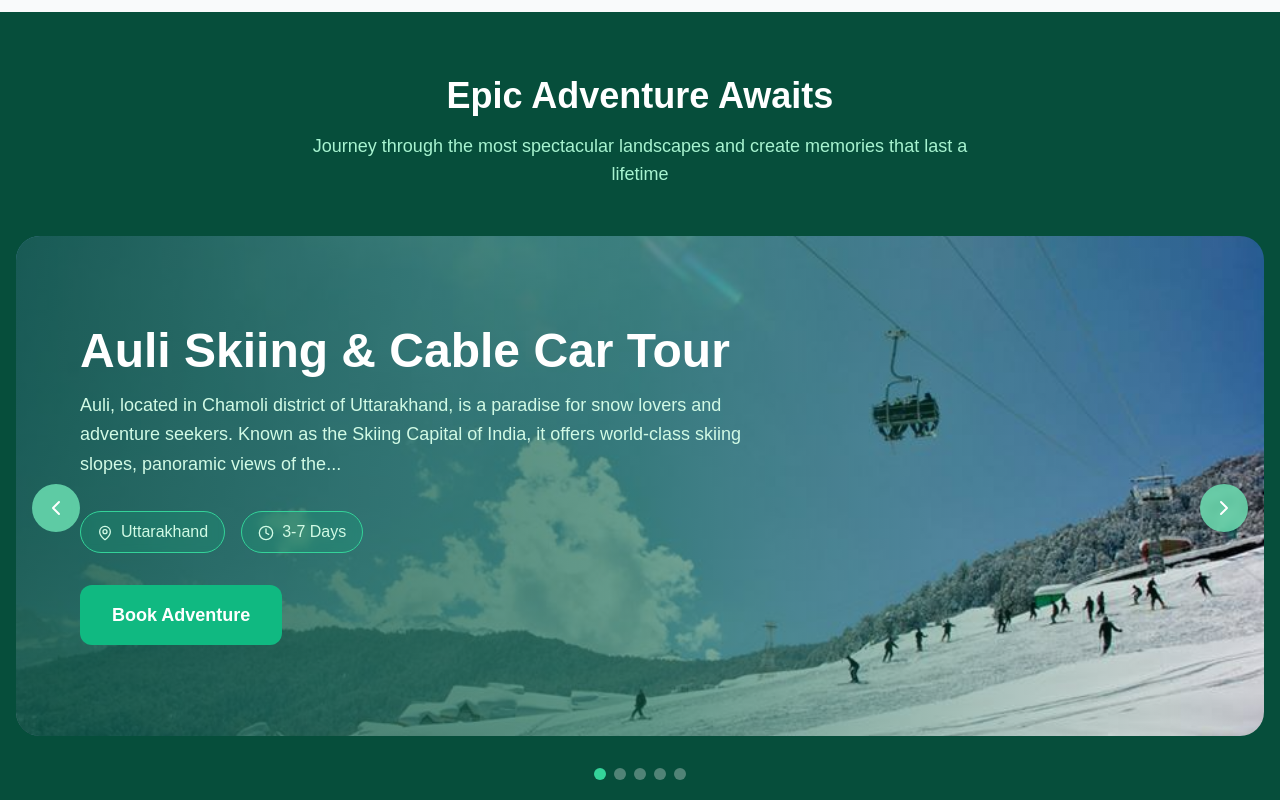
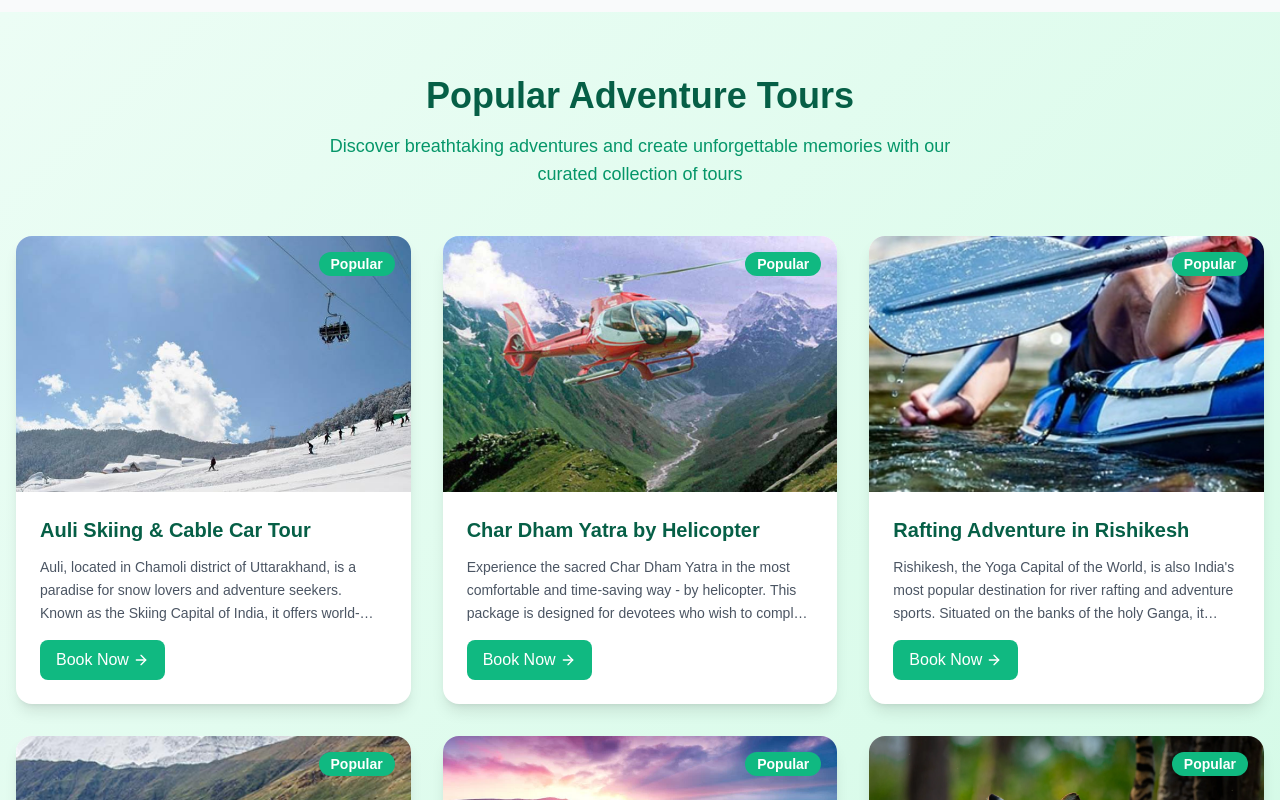
Before and after one commit to VaibhaRanghar/Explore-Case, a Next.js app: page / in a window 1280 px wide. Shown: the part 2500-3300 px from the top of the page. Built offline with nearby package versions, Linux system fonts and the light colour scheme.

Commit message:
Adventures design changed

```diff
--- a/src/components/AdventureTourDesigns.tsx
+++ b/src/components/AdventureTourDesigns.tsx
@@ -1,6 +1,12 @@
 "use client";
-import React, { useState } from "react";
-import { ChevronLeft, ChevronRight, MapPin, Clock } from "lucide-react";
+import React from "react";
+import {
+  // ChevronLeft,
+  // ChevronRight,
+  // MapPin,
+  // Clock,
+  ArrowRight,
+} from "lucide-react";
 import Image from "next/image";
 import { useRouter } from "next/navigation";
 
@@ -35,109 +41,72 @@ const datax = [
     description:
       "The Valley of Flowers National Park, a UNESCO World Heritage Site, is one of the most stunning treks in India. Nestled in the Chamoli district of Uttarakhand, this breathtaking valley is famous for its endless meadows of alpine flowers, snow-clad peaks, and rare Himalayan wildlife. Located at an altitude of 3,658 meters, the valley is open only during the monsoon season (July to September), when thousands of colorful flowers bloom, making it a true paradise for nature lovers, photographers, and trekkers.",
   },
+  {
+    images: "/adventures/jim corbett.webp",
+    name: "Jim Corbett National Park Safari",
+    description:
+      "Jim Corbett National Park Safari Experience the thrill of exploring India's oldest national park, famous for its Royal Bengal Tigers, elephants, and rich wildlife. A perfect getaway for nature and adventure lovers, offering jeep safaris, bird watching, and serene forest stays.",
+  },
 ];
 
 const AdventureTourDesigns = () => {
-  const [currentSlide, setCurrentSlide] = useState(0);
   const router = useRouter();
-
-  const nextSlide = () => {
-    setCurrentSlide((prev) => (prev + 1) % datax.length);
-  };
-
-  const prevSlide = () => {
-    setCurrentSlide((prev) => (prev - 1 + datax.length) % datax.length);
-  };
-
   return (
-    <div className="min-h-screen bg-gray-100">
-      <section className="py-16 px-4 bg-emerald-900 text-white">
+    <div className=" bg-gray-100">
+      <section className="py-16 px-4 bg-gradient-to-br from-emerald-50 to-emerald-100">
         <div className="max-w-7xl mx-auto">
           <div className="text-center mb-12">
-            <h2 className="text-4xl font-bold mb-4">Epic Adventure Awaits</h2>
-            <p className="text-emerald-200 text-lg max-w-2xl mx-auto">
-              Journey through the most spectacular landscapes and create
-              memories that last a lifetime
+            <h2 className="text-4xl font-bold text-emerald-800 mb-4">
+              Popular Adventure Tours
+            </h2>
+            <p className="text-emerald-600 text-lg max-w-2xl mx-auto">
+              Discover breathtaking adventures and create unforgettable memories
+              with our curated collection of tours
             </p>
           </div>
 
-          <div className="relative">
-            <div className="overflow-hidden rounded-3xl">
+          <div className="grid grid-cols-1 md:grid-cols-2 lg:grid-cols-3 gap-8">
+            {datax.map((tour, index) => (
               <div
-                className="flex transition-transform duration-500 ease-out"
-                style={{ transform: `translateX(-${currentSlide * 100}%)` }}
+                key={index}
+                className="group bg-white rounded-2xl shadow-lg overflow-hidden hover:shadow-2xl transition-all duration-500 transform hover:-translate-y-2"
               >
-                {datax.map((tour, index) => (
-                  <div key={index} className="w-full flex-shrink-0">
-                    <div className="relative h-96 md:h-[500px]">
+                <div className="relative overflow-hidden">
                   <Image
                     src={tour.images}
                     alt={tour.name}
                     width={1000}
                     height={1000}
-                        className="w-full h-full object-cover"
+                    className="w-full h-64 object-cover group-hover:scale-110 transition-transform duration-700"
                   />
-                      <div className="absolute inset-0 bg-gradient-to-r from-emerald-900/80 via-emerald-800/60 to-transparent"></div>
+                  <div className="absolute inset-0 bg-gradient-to-t from-emerald-900/50 to-transparent opacity-0 group-hover:opacity-100 transition-opacity duration-300"></div>
+                  <div className="absolute top-4 right-4">
+                    <span className="bg-emerald-500 text-white px-3 py-1 rounded-full text-sm font-semibold">
+                      Popular
+                    </span>
+                  </div>
+                </div>
 
-                      <div className="absolute inset-0 flex items-center">
-                        <div className="max-w-2xl mx-8 md:mx-16">
-                          <h3 className="text-3xl md:text-5xl font-bold mb-4">
+                <div className="p-6">
+                  <h3 className="text-xl font-bold text-emerald-800 mb-3 group-hover:text-emerald-600 transition-colors">
                     {tour.name}
                   </h3>
-                          <p className="text-emerald-100 text-lg mb-8 leading-relaxed">
-                            {tour.description.substring(0, 200)}...
+                  <p className="text-gray-600 text-sm leading-relaxed mb-4 line-clamp-3">
+                    {tour.description}
                   </p>
 
-                          <div className="flex flex-wrap gap-4 mb-8">
-                            <span className="bg-emerald-500/20 backdrop-blur-sm border border-emerald-400 text-emerald-100 px-4 py-2 rounded-full">
-                              <MapPin className="w-4 h-4 inline mr-2" />
-                              Uttarakhand
-                            </span>
-                            <span className="bg-emerald-500/20 backdrop-blur-sm border border-emerald-400 text-emerald-100 px-4 py-2 rounded-full">
-                              <Clock className="w-4 h-4 inline mr-2" />
-                              3-7 Days
-                            </span>
-                          </div>
-
+                  <div className="flex items-center justify-between">
                     <button
-                            className="bg-emerald-500 hover:bg-emerald-400 text-white px-8 py-4 rounded-xl font-semibold text-lg transition-all duration-300 transform hover:scale-105"
+                      className="bg-emerald-500 text-white px-4 py-2 rounded-lg hover:bg-emerald-600 transition-colors duration-300 flex items-center"
                       onClick={() => router.push("/contact")}
                     >
-                            Book Adventure
+                      Book Now
+                      <ArrowRight className="w-4 h-4 ml-1" />
                     </button>
                   </div>
                 </div>
               </div>
-                  </div>
             ))}
-              </div>
-            </div>
-
-            <button
-              onClick={prevSlide}
-              className="absolute left-4 top-1/2 transform -translate-y-1/2 bg-emerald-300/80 backdrop-blur-sm text-white p-3 rounded-full hover:bg-white/30 transition-all"
-            >
-              <ChevronLeft className="w-6 h-6" />
-            </button>
-
-            <button
-              onClick={nextSlide}
-              className="absolute right-4 top-1/2 transform -translate-y-1/2 bg-emerald-300/80 backdrop-blur-sm text-white p-3 rounded-full hover:bg-white/30 transition-all"
-            >
-              <ChevronRight className="w-6 h-6" />
-            </button>
-
-            <div className="flex justify-center mt-8 space-x-2">
-              {datax.map((_, index) => (
-                <button
-                  key={index}
-                  onClick={() => setCurrentSlide(index)}
-                  className={`w-3 h-3 rounded-full transition-all ${
-                    index === currentSlide ? "bg-emerald-400" : "bg-white/30"
-                  }`}
-                />
-              ))}
-            </div>
           </div>
         </div>
       </section>
```
Also changed, not shown: public/adventures/jim corbett.webp (added). Lines whose indentation alone changed are shown as unchanged.
